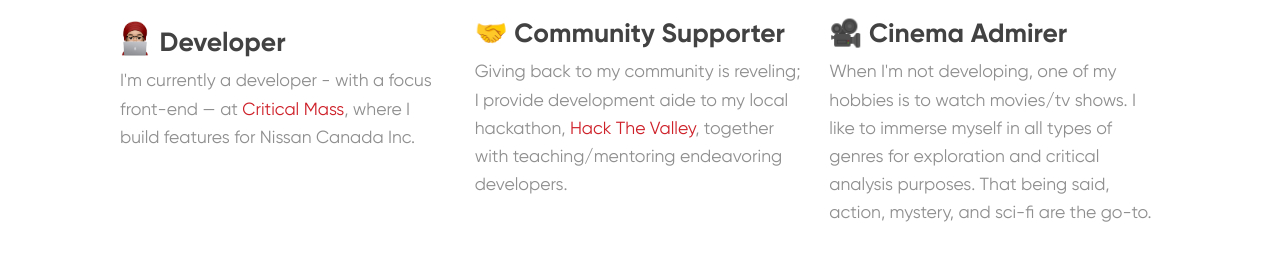
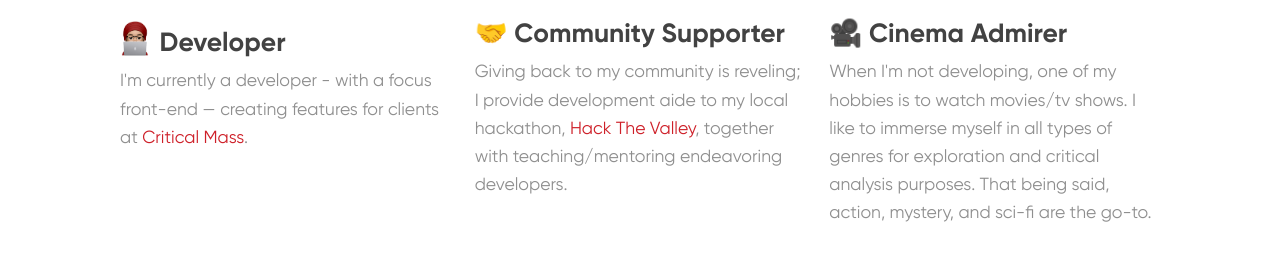
Before and after one commit to Manpreet-Bhatti/my-site, a Gatsby site: page / in a window 1280 px wide. Shown: the part 630-890 px from the top of the page. Built offline with nearby package versions, Linux system fonts and the light colour scheme; Gatsby itself is replaced by a stand-in of ours; a web font is replaced by a local one.

Commit message:
Update work about

```diff
--- a/src/sections/About/index.jsx
+++ b/src/sections/About/index.jsx
@@ -28,9 +28,9 @@ export default function About() {
             Developer
           </Text>
           <Text type="body">
-            I'm currently a developer - with a focus front-end — at{" "}
-            <Link to="http://www.criticalmass.com/">Critical Mass</Link>, where
-            I build features for Nissan Canada Inc.
+            I'm currently a developer - with a focus front-end — creating
+            features for clients at{" "}
+            <Link to="http://www.criticalmass.com/">Critical Mass</Link>.
           </Text>
         </li>
         <li>
```
